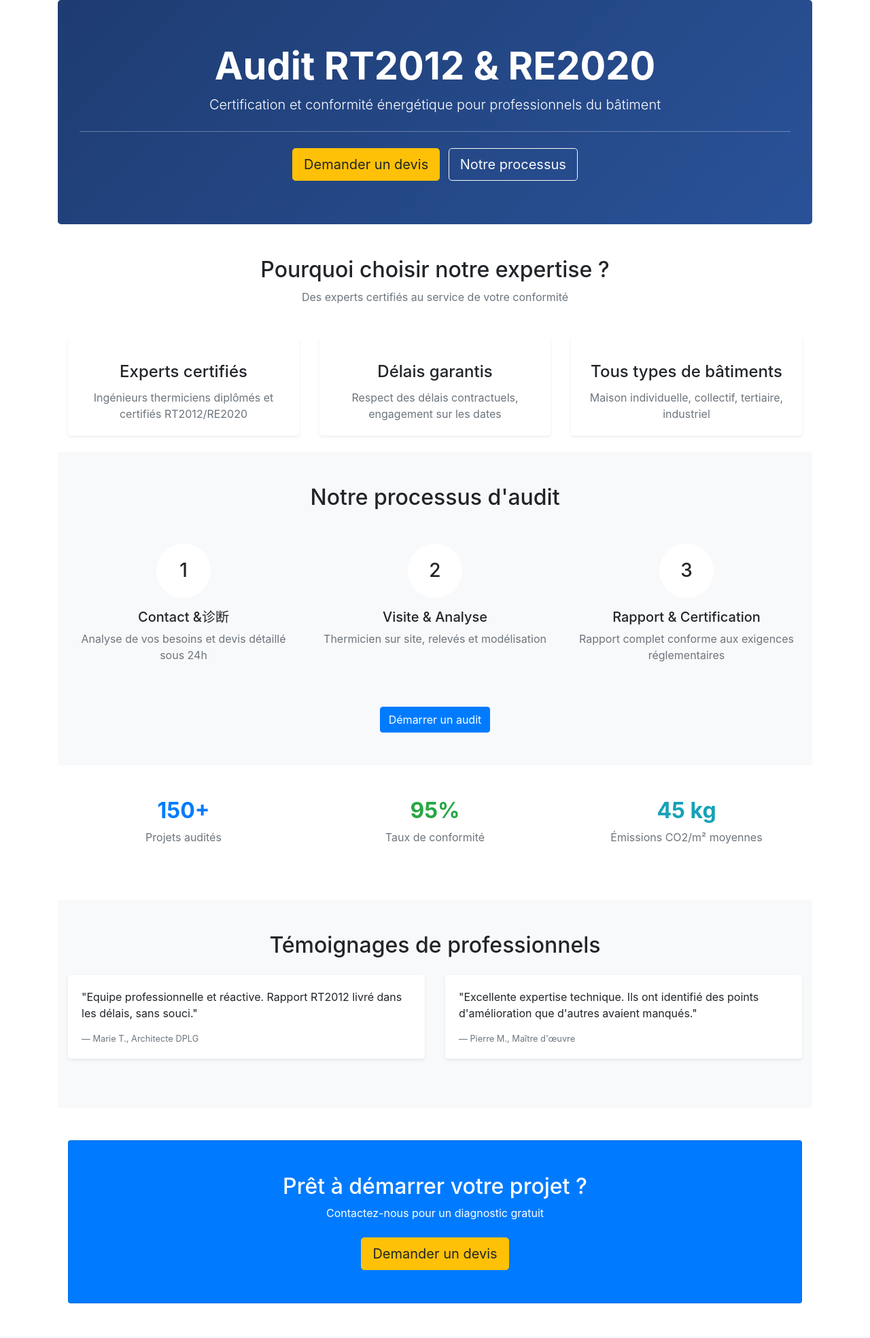
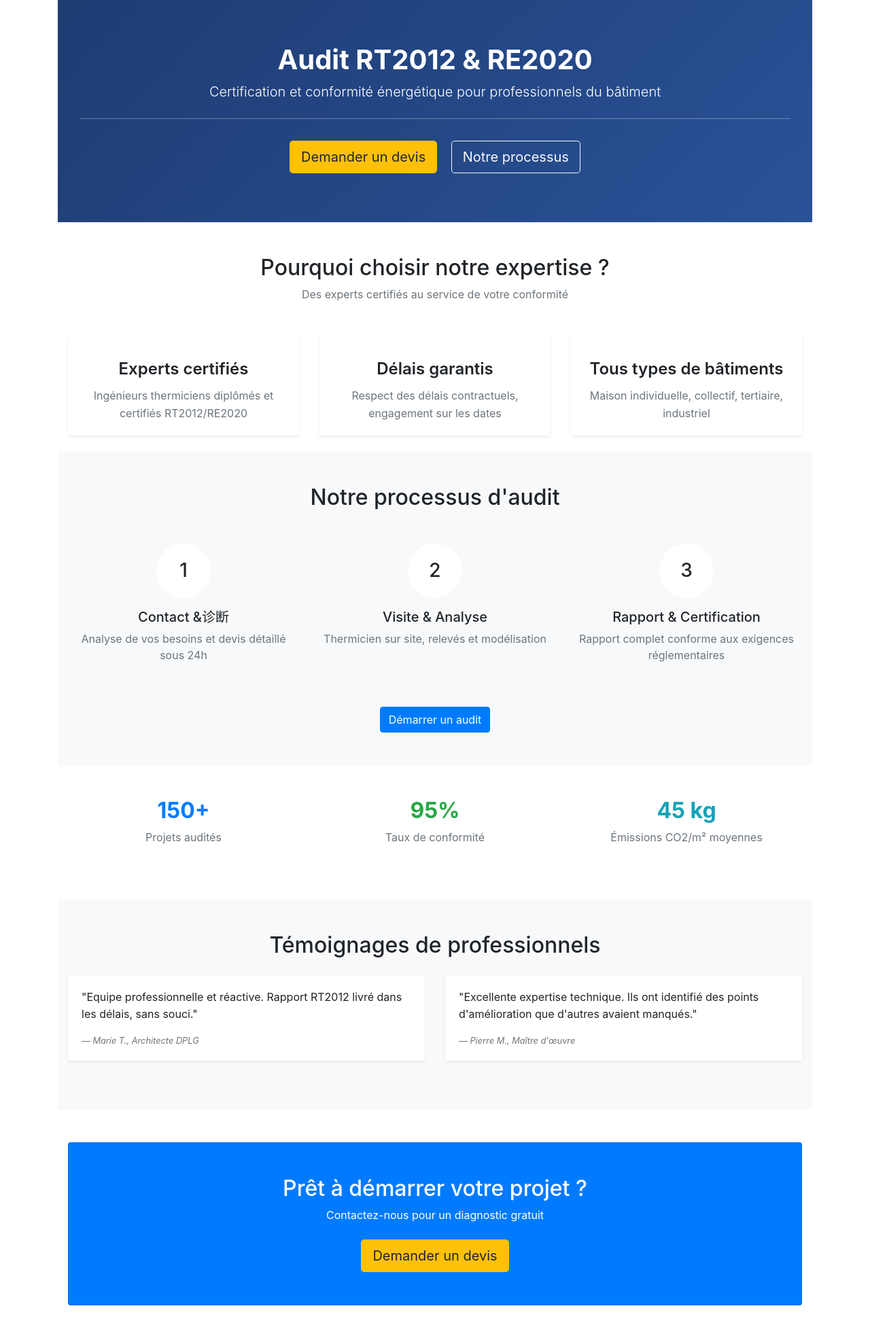
Before and after one commit to Snow275/rt2012-re2020-analyzer, a Django app: page / in a window 1280 px wide. Shown: the part 56-2025 px from the top of the page at 68% size. Before the commit the page ends 1974 px from the top, so only its background shows below. Run offline with Django 5.2, Linux system fonts and the light colour scheme; some libraries are stand-ins or nearby versions.

Commit message:
Update style.css

```diff
--- a/main/static/main/style.css
+++ b/main/static/main/style.css
@@ -1,35 +1,151 @@
+/* ========== GÉNÉRAL ========== */
+:root {
+    --primary-color: #1e3c72;
+    --secondary-color: #2a5298;
+    --accent-color: #ffc107;
+    --text-muted: #6c757d;
+}
+
+body {
+    font-family: 'Segoe UI', Tahoma, Geneva, Verdana, sans-serif;
+    min-height: 100vh;
+    display: flex;
+    flex-direction: column;
+}
+
+main {
+    flex: 1;
+}
+
+/* ========== CARTES ========== */
+.card {
+    border-radius: 10px;
+    transition: transform 0.3s ease, box-shadow 0.3s ease;
+}
+
+.card:hover {
+    transform: translateY(-5px);
+    box-shadow: 0 10px 20px rgba(0,0,0,0.1) !important;
+}
+
 .card-title {
     font-size: 1.5rem;
     margin-bottom: 1rem;
+    font-weight: 600;
 }
 
 .card-text {
     font-size: 1rem;
+    line-height: 1.6;
 }
 
+/* ========== HERO SECTION ========== */
+.jumbotron {
+    border-radius: 0 !important;
+    margin-bottom: 0;
+}
+
+.jumbotron h1 {
+    font-size: 2.5rem;
+    font-weight: 700;
+}
+
+.jumbotron .btn {
+    margin: 0.5rem;
+}
+
+.btn-warning {
+    background-color: var(--accent-color);
+    border-color: var(--accent-color);
+    color: #212529;
+    font-weight: 600;
+}
+
+.btn-warning:hover {
+    background-color: #e0a800;
+    border-color: #d39e00;
+}
+
+/* ========== SECTIONS ========== */
+.section-title {
+    font-size: 2rem;
+    font-weight: 700;
+    margin-bottom: 1rem;
+}
+
+.bg-light {
+    background-color: #f8f9fa !important;
+}
+
+/* ========== PROCESSUS (cercles) ========== */
+.process-circle {
+    width: 80px;
+    height: 80px;
+    border-radius: 50%;
+    background: white;
+    display: inline-flex;
+    align-items: center;
+    justify-content: center;
+    box-shadow: 0 4px 6px rgba(0,0,0,0.1);
+}
+
+.process-circle .h3 {
+    font-size: 1.5rem;
+    font-weight: 700;
+    color: var(--primary-color);
+}
+
+/* ========== STATS ========== */
+.stats-card {
+    padding: 2rem;
+}
+
+.stats-number {
+    font-size: 3rem;
+    font-weight: 700;
+}
+
+/* ========== TESTIMONIALS ========== */
+.blockquote-footer {
+    margin-top: 1rem;
+    font-style: italic;
+}
+
+/* ========== CTA FINAL ========== */
+.cta-card {
+    border-radius: 15px;
+    border: none;
+}
+
+/* ========== FOOTER (CORRIGÉ) ========== */
 .footer {
-    position: fixed;
+    position: relative;  /* ✅ Changé de fixed à relative */
     bottom: 0;
     width: 100%;
-    background-color: #f8f9fa;
-    padding: 1rem 0;
-    border-top: 1px solid #e7e7e7;
+    background-color: #343a40;
+    padding: 2rem 0;
+    border-top: none;
+    margin-top: auto;
 }
 
 .footer .text-muted {
-    font-size: 1rem;
+    color: rgba(255,255,255,0.7) !important;
+    font-size: 0.9rem;
 }
 
 .footer .text-muted a {
-    color: #6c757d;
+    color: rgba(255,255,255,0.7);
     text-decoration: none;
     margin: 0 10px;
+    transition: color 0.3s ease;
 }
 
 .footer .text-muted a:hover {
+    color: #fff;
     text-decoration: underline;
 }
 
+/* ========== CHARTS ========== */
 #criteriaChart {
     max-width: 100%;
     max-height: 400px;
@@ -40,3 +156,20 @@
     max-width: 100%;
     height: auto;
 }
+
+/* ========== RESPONSIVE ========== */
+@media (max-width: 768px) {
+    .jumbotron h1 {
+        font-size: 1.8rem;
+    }
+
+    .jumbotron .btn {
+        display: block;
+        width: 100%;
+        margin: 0.5rem 0;
+    }
+
+    .stats-number {
+        font-size: 2rem;
+    }
+}
```
